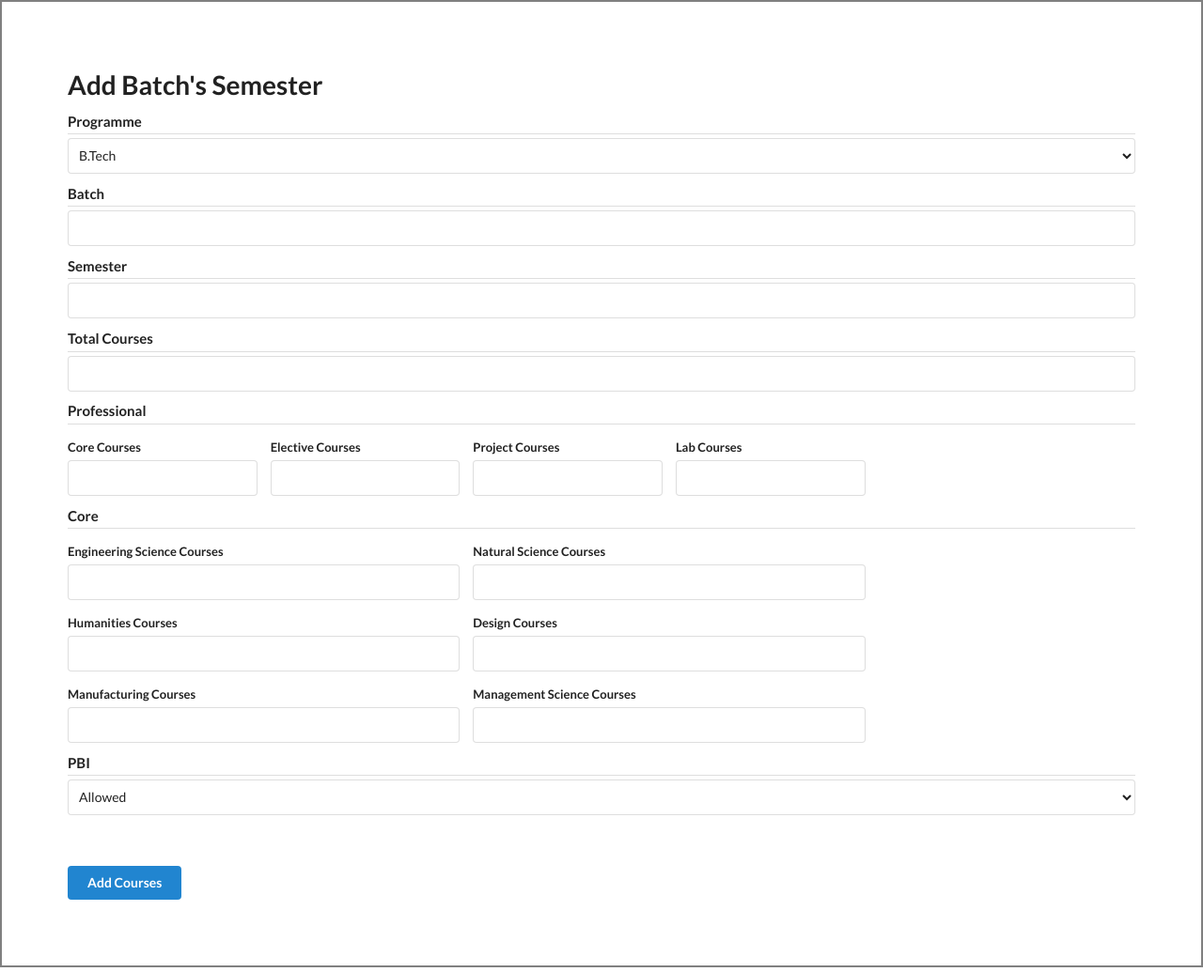
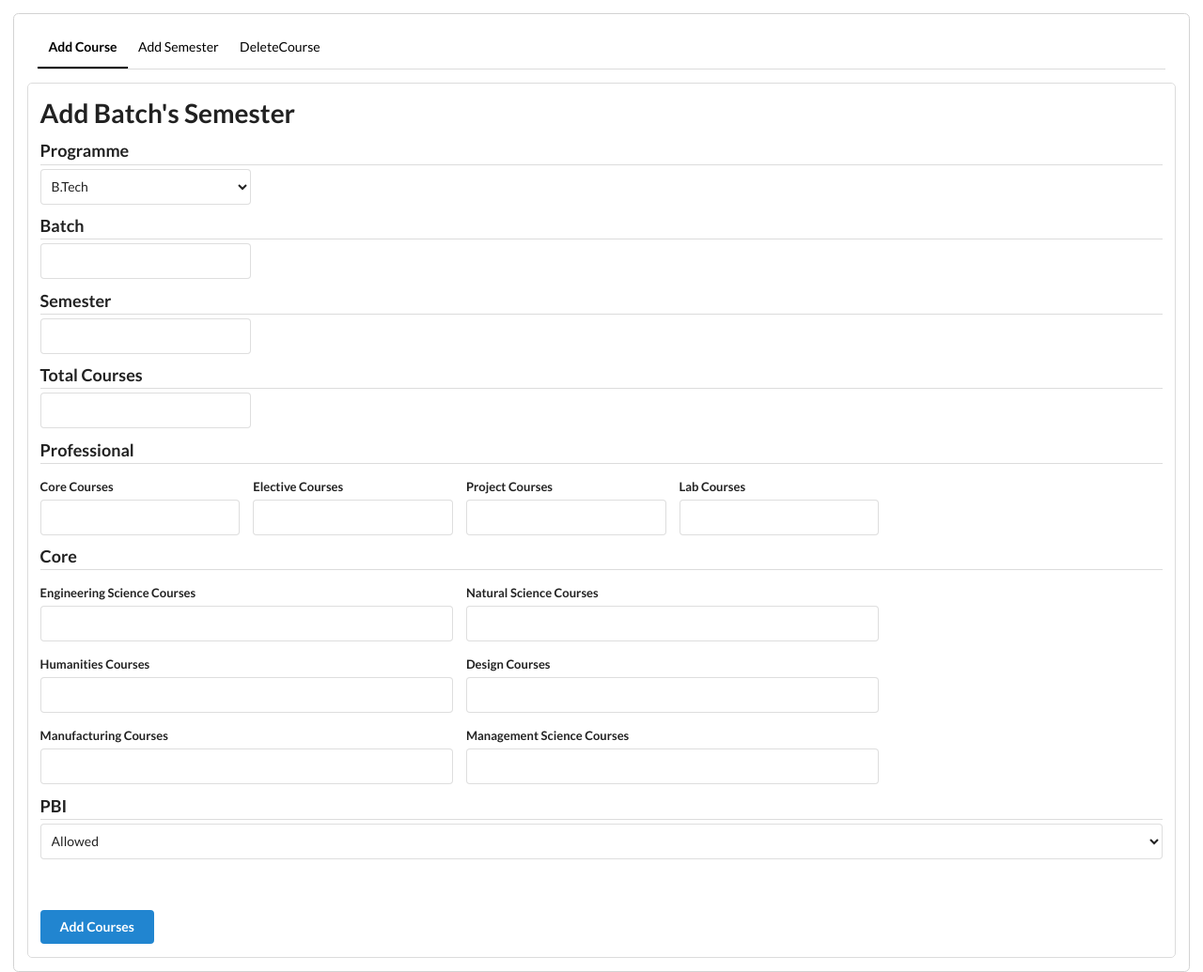
Before and after one commit to adi0311/Academic-module, a Django app: page /add_batch_semester/ in a window 1280 px wide. Shown: the whole page at 94% size. Run offline with Django 3.2, Linux system fonts and the light colour scheme.

Commit message:
Fourth Commit

```diff
--- a/acadmodule/models.py
+++ b/acadmodule/models.py
@@ -50,7 +50,7 @@ class Constants:
 #         return self.name
 
 class Course(models.Model):
-    course_name = models.CharField(max_length=256)
+    course_name = models.CharField(max_length=256, unique=True)
     course_details = models.TextField(max_length=2500)
 
     def __str__(self):
--- a/templates/add_batch_semester.html
+++ b/templates/add_batch_semester.html
@@ -1,4 +1,4 @@
-{% extends "base.html" %}
+{% extends "testhtml.html" %}
 
 {% block content %}
 
@@ -9,8 +9,8 @@
 	</div>
 
 	<div class="field">
-		<label><h4 class="ui dividing header">Programme</h4></label>
-		<select name="programme" class="ui fluid dropdown">
+		<label><h3 class="ui dividing header">Programme</h3></label>
+		<select name="programme" class="ui fluid dropdown three wide field">
 			<option value="BTech">B.Tech</option>
 			<option value="BDes">B.Des</option>
 			<option value="MDes">M.Des</option>
@@ -20,28 +20,28 @@
 	</div>
 
 	<div class="field">
-		<label><h4 class="ui dividing header">Batch</h4></label>
-		<div class="ui input focus">
+		<label><h3 class="ui dividing header">Batch</h3></label>
+		<div class="ui input focus three wide field">
 			<input type="number" name="batch">
 		</div>
 	</div>
 
 	<div class="field">
-		<label><h4 class="ui dividing header">Semester</h4></label>
-		<div class="ui input focus">
+		<label><h3 class="ui dividing header">Semester</h3></label>
+		<div class="ui input focus three wide field">
 			<input type="number" name="semester">
 		</div>
 	</div>
 
 	<div class="field">
-		<label><h4 class="ui dividing header">Total Courses</h4></label>
-		<div class="ui input focus">
+		<label><h3 class="ui dividing header">Total Courses</h3></label>
+		<div class="ui input focus three wide field">
 			<input type="number" name="total_number_of_courses">
 		</div>
 	</div>
 
 	<div class="field">
-		<h4 class="ui dividing header">Professional</h4>
+		<h3 class="ui dividing header">Professional</h3>
 		<div class="fields">
 			<div class="three wide field">
 				<label>Core Courses</label>
@@ -72,7 +72,7 @@
 	</div>
 
 	<div class="field">
-		<h4 class="ui dividing header">Core</h4>
+		<h3 class="ui dividing header">Core</h3>
 		<div class="fields">
 			<div class="six wide field">
 				<label>Engineering Science Courses</label>
@@ -123,7 +123,7 @@
 	</div>
 
 	<div class="field">
-		<label><h4 class="ui dividing header">PBI</h4></label>
+		<label><h3 class="ui dividing header">PBI</h3></label>
 		<select name='pbi' class="ui fluid dropdown">
 		  <option value="True">Allowed</option>
 		  <option value="False">Not Allowed</option>
--- a/templates/add_btech_curriculum.html
+++ b/templates/add_btech_curriculum.html
@@ -1,4 +1,4 @@
-{% extends "base.html" %}
+{% extends "testhtml.html" %}
 
 {% block content %}
 
@@ -11,7 +11,7 @@
 
 	<div class="field">
 		<label class="ui dividing header"><h4>Programme</h4></label>
-		<select name="programme" class="ui fluid dropdown">
+		<select name="programme" class="ui fluid dropdown four wide field">
 			<option value="BTech">BTech</option>
 			<option value="BDes">BDes</option>
 			<option value="MDes">MDes</option>
@@ -22,7 +22,7 @@
 
 	<div class="field">
 		<label for="batch" class="ui dividing header"><h4>Batch</h4></label>
-		<div class="ui input focus">
+		<div class="ui input focus four wide field">
 			<input type="number" name="batch" placeholder="Batch">
 		</div>
 	</div>
--- a/templates/add_course.html
+++ b/templates/add_course.html
@@ -1,4 +1,4 @@
-{% extends "base.html" %}
+{% extends "testhtml.html" %}
 
 {% block content %}
 
@@ -9,14 +9,14 @@
 	</div>
 	<div class="field">
 		<label for="course_name">Course Name</label>
-		<div class="ui input focus">
+		<div class="ui input focus four wide field">
 			<input type="text" name="course_name" placeholder="Course Name">
 		</div>
 	</div>
 
 	<div class="field">
 		<label for="course_detail">Course Detail</label>
-		<div class="ui input focus">
+		<div class="ui input focus four wide field">
 			<input type="text" name="course_detail" placeholder="Course Detail">
 		</div>
 	</div>
--- /dev/null
+++ b/templates/testhtml.html
@@ -0,0 +1,110 @@
+<!DOCTYPE>
+
+{% load staticfiles %}
+<html>
+	<head>
+		<style>
+			{% block css%}
+			{% endblock %}
+		</style>
+		<style>
+			body
+			{
+				font-family:Lato;
+			}
+
+			.formnav
+			{
+				margin:1em 1.8em 1em 1.8em;
+				font-weight:normal;
+				border-bottom:1px #DCDCDC solid;
+				text-decoration:none;
+				overflow:hidden;
+				clear:both;
+			}
+
+			.formnav a
+			{
+				float:left;
+				display:inline;
+				text-decoration:none;
+				color:#000;
+				padding:.8em;
+			}
+
+			.formnav a:hover
+			{
+				border-bottom:2px #000000 solid;
+				color:#000000;
+				font-weight:600;
+			}
+
+			.formnav .activeitem
+			{
+				border-bottom:2px #000000 solid;
+				color:#000000;
+				font-weight:600;
+			}
+
+
+			.outerdiv
+			{
+				margin:1em;
+				border:1px #D3D3D3 solid;
+				font-weight:normal;
+				font-size:1em;
+				border-radius:.4em;
+				clear:both;
+				overflow:hidden;
+			}
+
+			.outerdiv .innerdiv
+			{
+				border:1px solid #DCDCDC;
+				border-radius:5px;
+				margin:1rem;
+			}
+
+			.outerdiv .innerdiv .content
+			{
+				margin:.9rem;
+			}
+
+			.outerdiv .innerdiv .content h3
+			{
+				display:block;
+				border-bottom:1px solid #DCDCDC;
+				padding:0 0 2px 0;
+			}
+		</style>
+		<link rel="stylesheet" type="text/css" href="{% static 'globals/semantic-ui/components/reset.css' %}">
+		<link rel="stylesheet" type="text/css" href="{% static 'globals/semantic-ui/components/icon.css' %}">
+		<link rel="stylesheet" type="text/css" href="{% static 'globals/css/semantic.min.css' %}">
+		<link rel="stylesheet" type="text/css" href="{% static 'globals/css/mediaquery.css' %}">
+		<link rel="stylesheet" type="text/css" href="{% static 'globals/css/semantic-notify.css' %}">
+
+		<script type="text/javascript" src="{% static 'globals/js/jquery.min.js' %}"> </script>
+		<script type="text/javascript" src="{% static 'globals/js/jquery.formset.js' %}"> </script>
+		<script type="text/javascript" src="{% static 'globals/js/semantic-notify.js' %}"> </script>
+		<script type="text/javascript" src="{% static 'globals/js/ajax-post.js' %}"></script>
+		<script type="text/javascript" src="{% static 'globals/js/notify.js' %}" type="text/javascript"></script>
+		<script type="text/javascript">{% block js %}{% endblock %}</script>
+		<title>Nothing</title>
+		<link rel="stylesheet" type="text/css" href="testcss.css">
+	</head>
+	<body>
+		<div class="outerdiv">
+			<div class="formnav">
+				<a class="activeitem" href="#">Add Course</a>
+				<a class="item"href="#">Add Semester</a>
+				<a class="item" href="#">DeleteCourse</a>
+			</div>
+			<div class="innerdiv">
+				<div class="content">
+					{% block content %}
+					{% endblock %}
+				</div>
+			</div>
+		</div>
+	</body>
+</html>
```
Also changed, not shown: static/globals/css/testcss.css (added, +68 -0 lines), static/testcss.css (added, +68 -0 lines), templates/add_curriculum_course.html (+13 -10 lines), templates/get_curriculum.html (+8 -8 lines), acadmodule/migrations/0022_auto_20190912_1824.py (added), db.sqlite3.
